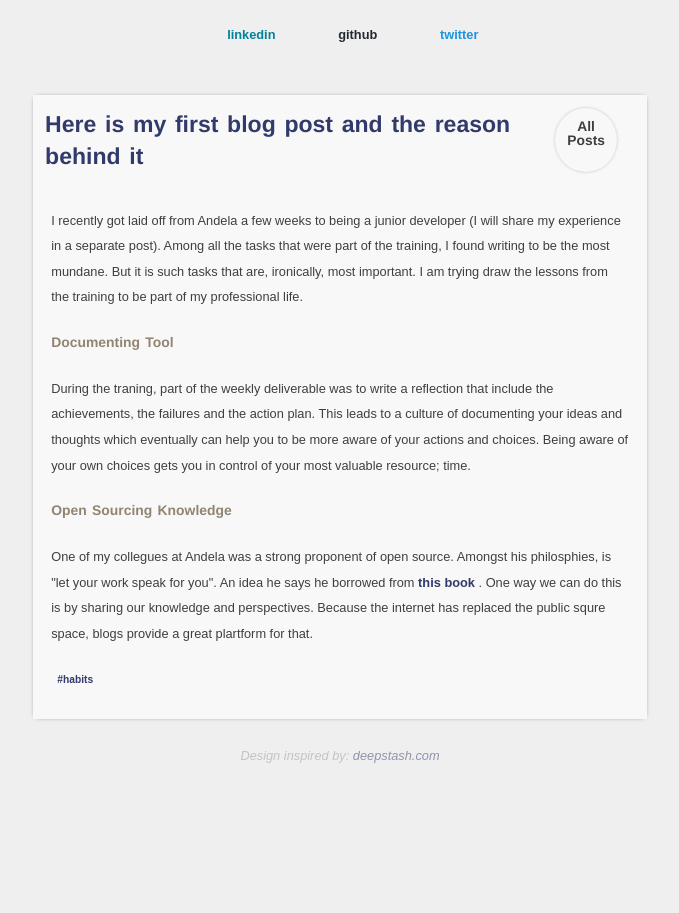
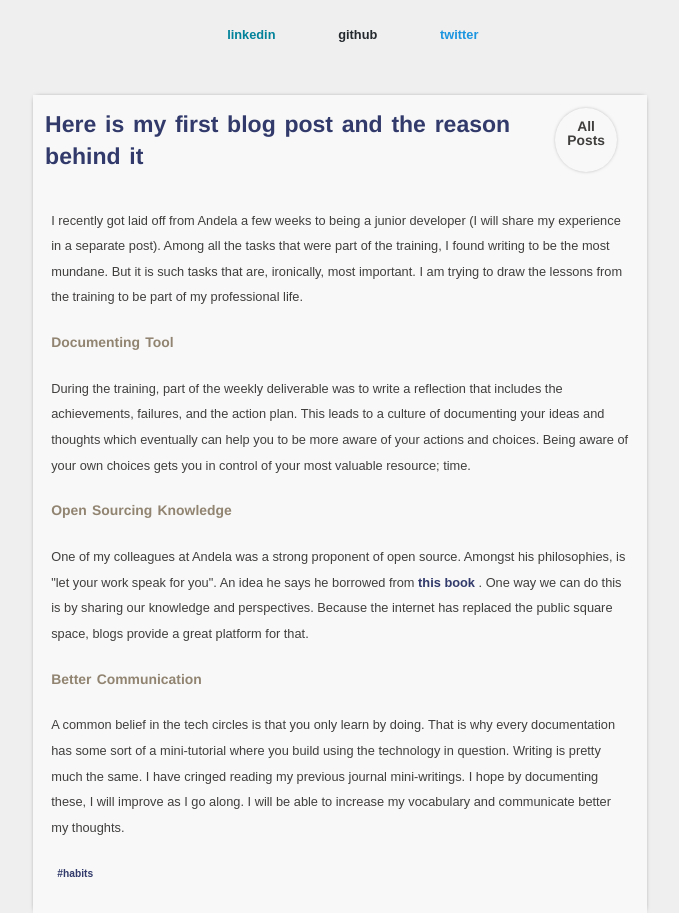
Before and after one commit to willeswa/willies.com, a Gatsby site: page /first-blog in a window 1280 px wide. Shown: the top 913 px of the page, without its empty margins (300-979 px from the left). Before the commit the page ends 800 px from the top, so only its background shows below. Built offline with nearby package versions, Linux system fonts and the light colour scheme; Gatsby itself is replaced by a stand-in of ours; some packages are replaced by stand-ins of ours.

Commit message:
update first blog post

```diff
--- a/src/pages/first-blog.md
+++ b/src/pages/first-blog.md
@@ -5,12 +5,16 @@ summaryPoints: ["To start documenting my thoughts & ideas", "To share my knowled
 tag: "habits"
 ---
 
-I recently got laid off from Andela a few weeks to being a junior developer (I will share my experience in a separate post). Among all the tasks that were part of the training, I found writing to be the most mundane. But it is such tasks that are, ironically, most important. I am trying draw the lessons from the training to be part of my professional life.
+I recently got laid off from Andela a few weeks to being a junior developer (I will share my experience in a separate post). Among all the tasks that were part of the training, I found writing to be the most mundane. But it is such tasks that are, ironically, most important. I am trying to draw the lessons from the training to be part of my professional life.
 
 ##### Documenting Tool
 
-During the traning, part of the weekly deliverable was to write a reflection that include the achievements, the failures and the action plan. This leads to a culture of documenting your ideas and thoughts which eventually can help you to be more aware of your actions and choices. Being aware of your own choices gets you in control of your most valuable resource; time.
+During the training, part of the weekly deliverable was to write a reflection that includes the achievements, failures, and the action plan. This leads to a culture of documenting your ideas and thoughts which eventually can help you to be more aware of your actions and choices. Being aware of your own choices gets you in control of your most valuable resource; time.
 
 ##### Open Sourcing Knowledge
 
-One of my collegues at Andela was a strong proponent of open source. Amongst his philosphies, is "let your work speak for you". An idea he says he borrowed from <a href=https://www.goodreads.com/book/show/13525945-so-good-they-can-t-ignore-you> this book </a>. One way we can do this is by sharing our knowledge and perspectives. Because the internet has replaced the public squre space, blogs provide a great plartform for that.
+One of my colleagues at Andela was a strong proponent of open source. Amongst his philosophies, is "let your work speak for you". An idea he says he borrowed from <a href=https://www.goodreads.com/book/show/13525945-so-good-they-can-t-ignore-you> this book </a>. One way we can do this is by sharing our knowledge and perspectives. Because the internet has replaced the public square space, blogs provide a great platform for that.
+
+##### Better Communication
+
+A common belief in the tech circles is that you only learn by doing. That is why every documentation has some sort of a mini-tutorial where you build using the technology in question. Writing is pretty much the same. I have cringed reading my previous journal mini-writings. I hope by documenting these, I will improve as I go along. I will be able to increase my vocabulary and communicate better my thoughts.
```
